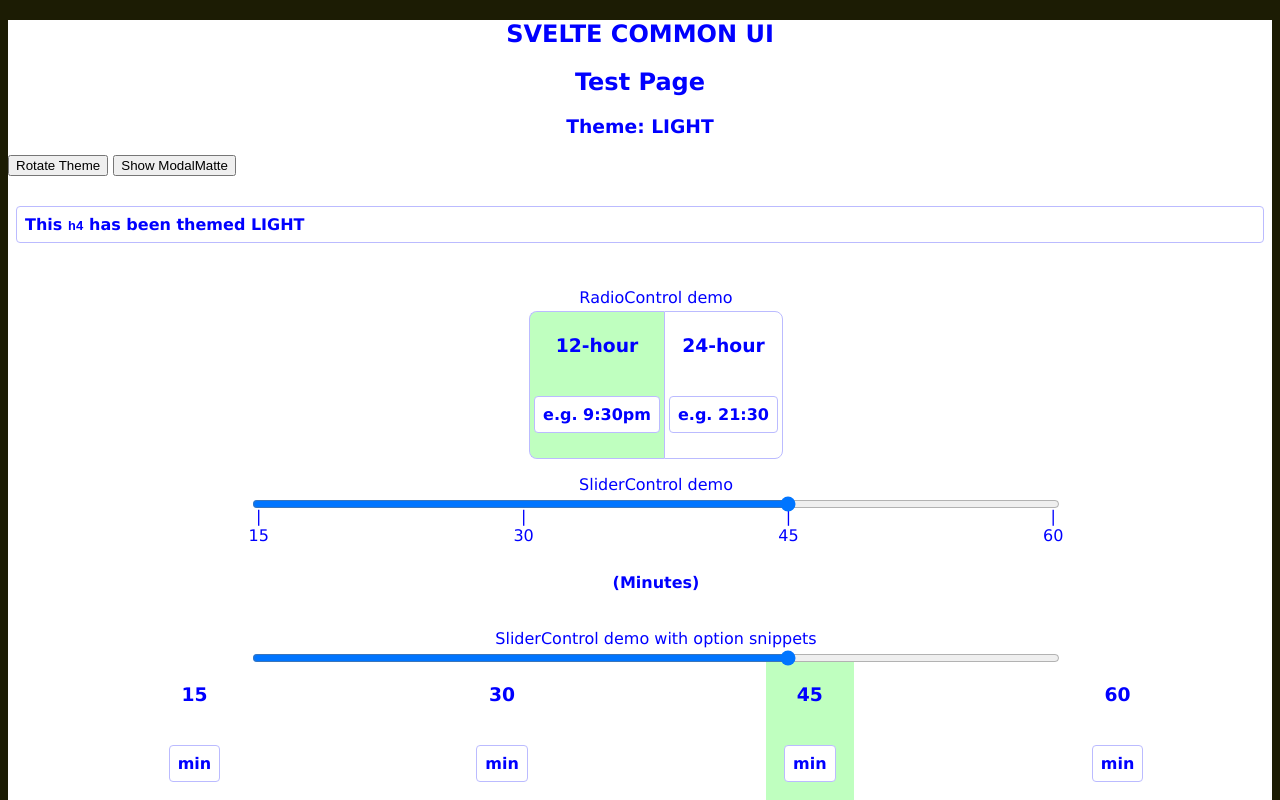
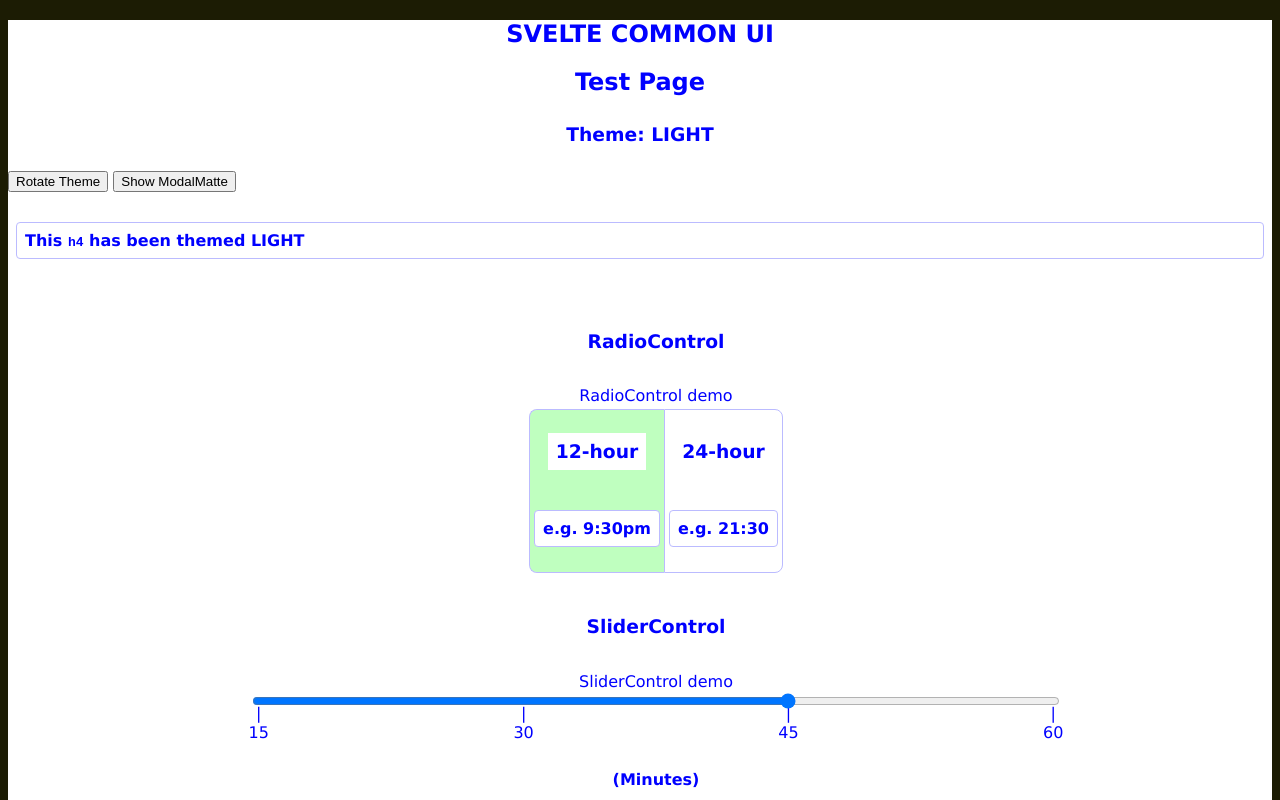
Before and after one commit to themillhousegroup/svelte-common-ui, a SvelteKit app: page / in a window 1280 px wide. Shown: the top 800 px of the page. Built offline with nearby package versions, Linux system fonts and the light colour scheme.

Commit message:
More style on demo page

```diff
--- a/src/routes/+page.svelte
+++ b/src/routes/+page.svelte
@@ -100,6 +100,7 @@
   </div>
 
   <div class="demo-group">
+    <h3>RadioControl</h3>
       {#snippet twelve(selected: boolean, style?: string)}
         <span class={`inner ${selected && 'selected'}`} {style}>
           <h3>12-hour</h3>
@@ -121,6 +122,7 @@
       />
   </div>
   <div class="demo-group">
+    <h3>SliderControl</h3>
     <SliderControl
       label="SliderControl demo"
       underLabel="(Minutes)"
@@ -131,7 +133,7 @@
     />
   </div>
   <div class="demo-group">
-
+  <h3>SliderControl</h3>
 		{#snippet fifteen(selected: boolean, style?: string)}
 			<span class={`inner ${selected && 'selected'}`} {style}>
 				<h3>15</h3>
@@ -189,6 +191,13 @@
     flex-direction: column;
     justify-content: center;
   }
+
+  h3 {
+    background-color: var(--theme-background-color);
+    color: var(--theme-color);
+    padding: 8px;
+  }
+
   h4 {
     background-color: var(--theme-background-color);
     border-width: 1px;
```
